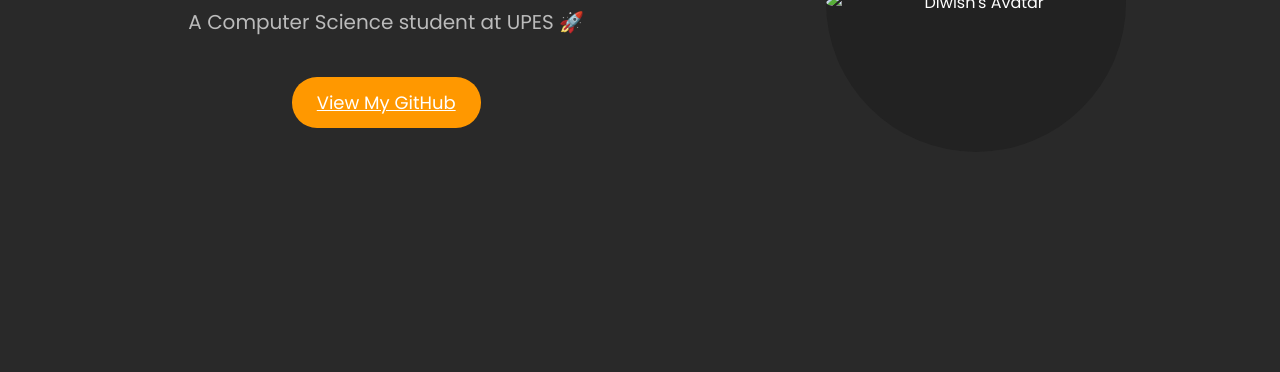
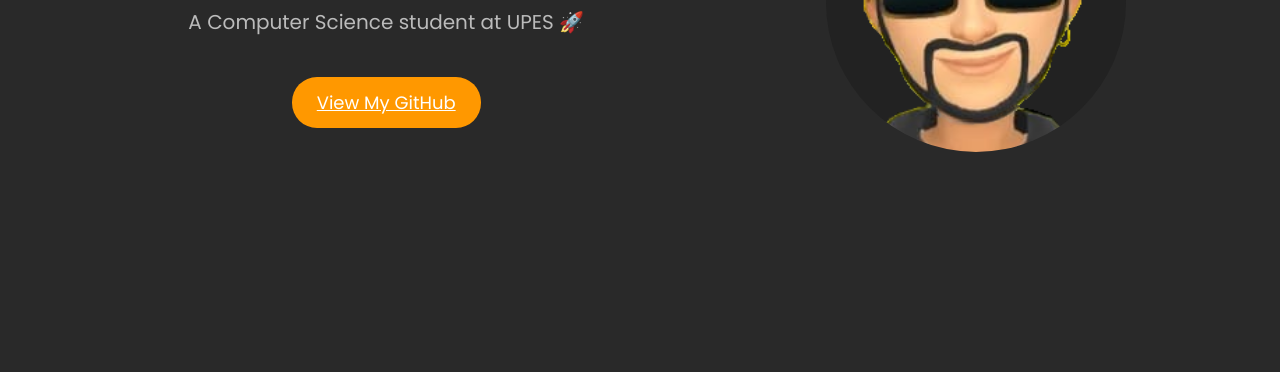
Before and after one commit to Diwish15/Diwish5.github.io, a plain HTML site: page index.html in a window 1280 px wide. Shown: the part 443-815 px from the top of the page. Drawn offline with Linux system fonts and the light colour scheme.

Commit message:
Updated image path in index.html

```diff
--- a/index.html
+++ b/index.html
@@ -109,7 +109,7 @@
             <a class="btn" href="https://github.com/Diwish15" target="_blank">View My GitHub</a>
         </div>
         <div class="hero-image">
-            <img src="A:\Wallpaper/memoji_clean.png" alt="Diwish's Avatar">
+            <img src="images/memoji_clean.png" alt="Diwish's Avatar">
         </div>
     </section>
 </body>
```
